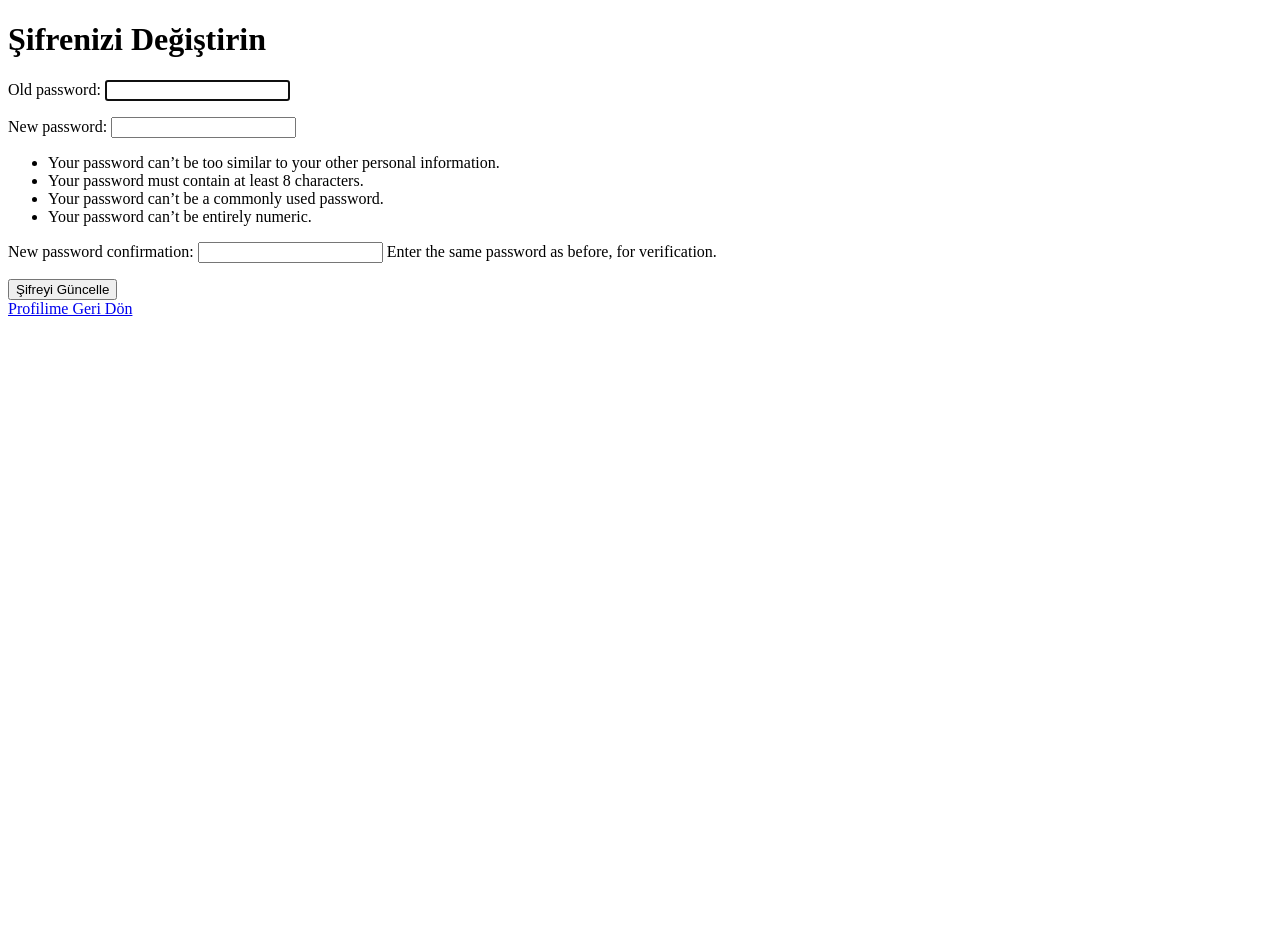
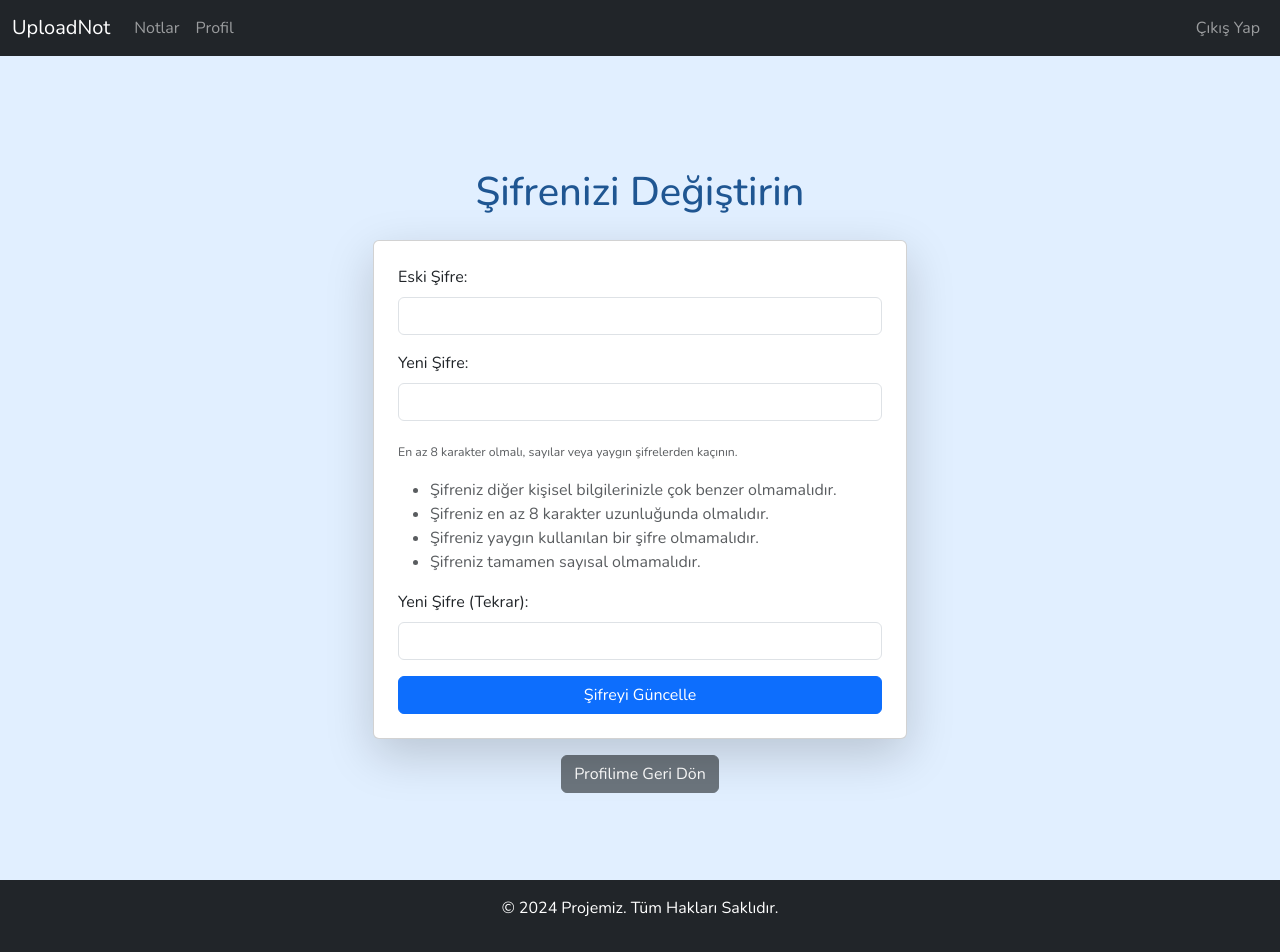
Before and after one commit to softbeko/not_app, a Django app: page /profile/change-password/ in a window 1280 px wide. Before the commit the page ends 316 px from the top, so only its background shows below. Run offline with Django 5.2, Linux system fonts and the light colour scheme; a user stored in the database is signed in.

Commit message:
change password

```diff
--- a/notlar/templates/change_password.html
+++ b/notlar/templates/change_password.html
@@ -1,20 +1,59 @@
-<!DOCTYPE html>
-<html lang="en">
-    <head>
-        <meta charset="UTF-8">
-        <meta name="viewport" content="width=device-width, initial-scale=1.0">
-        <meta name="description" content="Sayfanızın kısa açıklaması.">
-        <meta name="keywords"
-              content="anahtar kelime 1, anahtar kelime 2, anahtar kelime 3, anahtar kelime 4">
-        <title>Sayfa Başlığı</title>
-    </head>
-    <body>
-        <h1>Şifrenizi Değiştirin</h1>
-        <form method="post">
-            {% csrf_token %}
-            {{ form.as_p }}
-            <button type="submit">Şifreyi Güncelle</button>
-        </form>
-        <a href="{% url 'profile' %}">Profilime Geri Dön</a>
-    </body>
-</html>
+{% extends "base.html" %}
+{% load static %}
+{% block title %}
+    Şifre Değiştir
+{% endblock title %}
+
+{% block content %}
+    <div class="container">
+        <div class="row justify-content-center align-items-center" style="min-height: 100vh;">
+            <div class="col-md-6 mb-4 mb-md-0">
+                <h1 class="text-center mb-4" style="color: #1f5692;">Şifrenizi Değiştirin</h1>
+
+                <!-- Hata ve başarı mesajları -->
+                {% if messages %}
+                    <div class="alert alert-info" role="alert">
+                        {% for message in messages %}
+                            <p>{{ message }}</p>
+                        {% endfor %}
+                    </div>
+                {% endif %}
+
+                <form method="post" class="card shadow-lg p-4">
+                    {% csrf_token %}
+
+                    <div class="form-group mb-3">
+                        <label for="id_old_password" class="form-label">Eski Şifre:</label>
+                        <input type="password" name="old_password" id="id_old_password" class="form-control" required>
+                    </div>
+
+                    <div class="form-group mb-3">
+                        <label for="id_new_password1" class="form-label">Yeni Şifre:</label>
+                        <input type="password" name="new_password1" id="id_new_password1" class="form-control" required>
+                    </div>
+
+                    <div class="form-text text-muted mb-3">
+                        <small>En az 8 karakter olmalı, sayılar veya yaygın şifrelerden kaçının.</small>
+                    </div>
+
+                    <ul class="text-muted">
+                        <li>Şifreniz diğer kişisel bilgilerinizle çok benzer olmamalıdır.</li>
+                        <li>Şifreniz en az 8 karakter uzunluğunda olmalıdır.</li>
+                        <li>Şifreniz yaygın kullanılan bir şifre olmamalıdır.</li>
+                        <li>Şifreniz tamamen sayısal olmamalıdır.</li>
+                    </ul>
+
+                    <div class="form-group mb-3">
+                        <label for="id_new_password2" class="form-label">Yeni Şifre (Tekrar):</label>
+                        <input type="password" name="new_password2" id="id_new_password2" class="form-control" required>
+                    </div>
+
+                    <button type="submit" class="btn btn-primary w-100">Şifreyi Güncelle</button>
+                </form>
+                <div class="mt-3 text-center">
+                    <a href="{% url 'profile' %}" class="btn btn-secondary">Profilime Geri Dön</a>
+                </div>
+            </div>
+        </div>
+    </div>
+{% endblock content %}
--- a/notlar/templates/delete_note.html
+++ b/notlar/templates/delete_note.html
@@ -16,6 +16,6 @@
             {% csrf_token %}
             <button type="submit">Evet, Sil</button>
         </form>
-        <a href="{% url 'view_notes' %}">Geri Dön</a>
+        <a href="{% url 'notlar' %}">Geri Dön</a>
     </body>
 </html>
--- a/notlar/views.py
+++ b/notlar/views.py
@@ -18,7 +18,7 @@ def not_ekle(request):
             note = form.save(commit=False)  # Henüz veritabanına kaydetme
             note.user = request.user  # Giriş yapan kullanıcıyı ata
             note.save()  # Veritabanına kaydet
-            return redirect("view_notes")  # Not listesi sayfasına yönlendir
+            return redirect("notlari_listele")  # Not listesi sayfasına yönlendir
     else:
         form = NoteForm()
     return render(request, "not_ekle.html", {"form": form})
@@ -129,10 +129,15 @@ def change_password(request):
         form = PasswordChangeForm(request.user, request.POST)
         if form.is_valid():
             form.save()
+            messages.success(request, "Şifreniz başarıyla güncellenmiştir!")
             update_session_auth_hash(
                 request, form.user
             )  # Kullanıcı girişinin geçerliliğini korur
             return redirect("profile")  # Profil sayfasına yönlendir
+        else:
+            messages.error(
+                request, "Şifre değiştirilirken bir hata oluştu. Lütfen tekrar deneyin."
+            )
     else:
         form = PasswordChangeForm(request.user)
 
@@ -148,3 +153,13 @@ def not_listele(request):
 def custom_logout(request):
     logout(request)  # Kullanıcıyı oturumdan çıkar
     return redirect("/")  # Ana sayfaya yönlendir
+
+
+def password_change(request):
+    if request.method == "POST":
+        form = PasswordChangeForm(user=request.user, data=request.POST)
+        if form.is_valid():
+            form.save()  # Şifreyi kaydet
+            update_session_auth_hash(request, form.user)  # Oturum güncelle
+            messages.success(request, "Şifreniz başarıyla değiştirildi!")
+            return redirect("profile")
```
Also changed, not shown: notlar/forms.py (+9 -17 lines), notlar/templates/edit_profile.html (+54 -20 lines), db.sqlite3, notlar/static/images/women2.jpg (added), notlar/static/images/women2.png (added).
